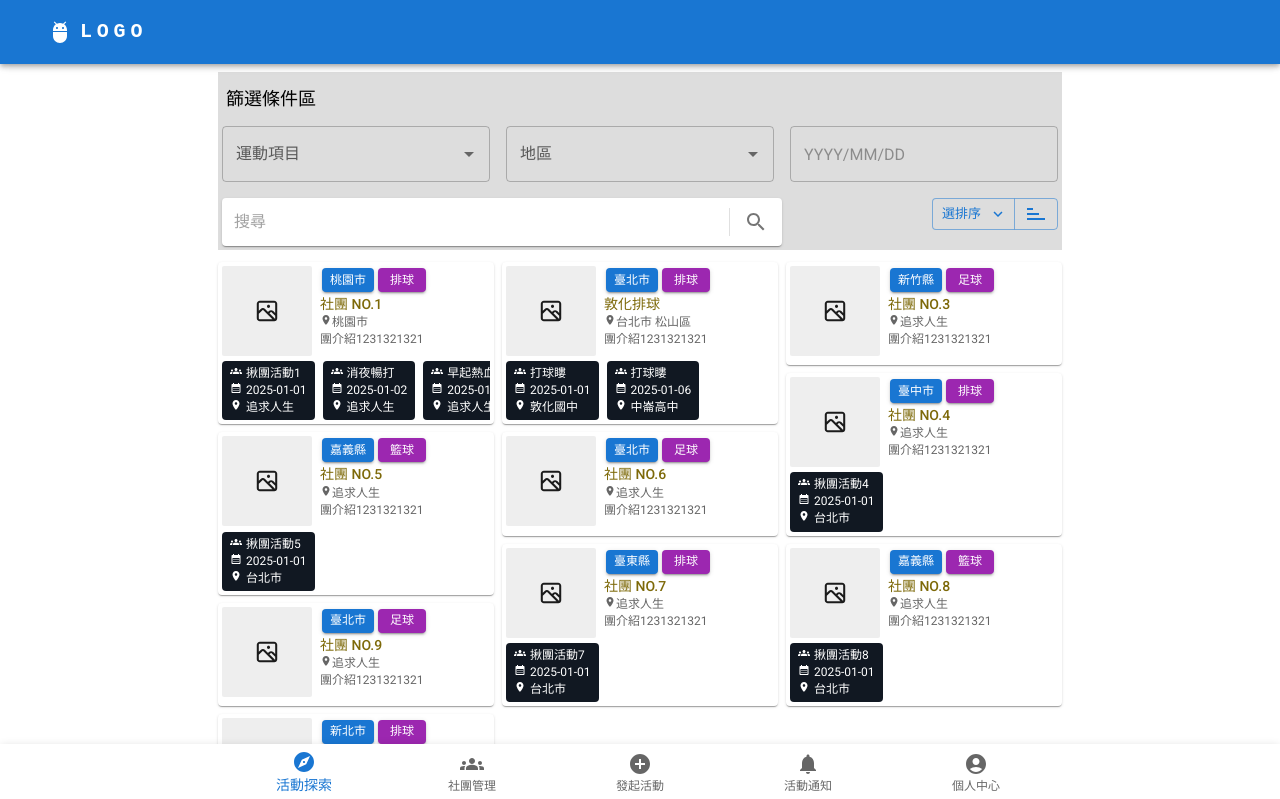
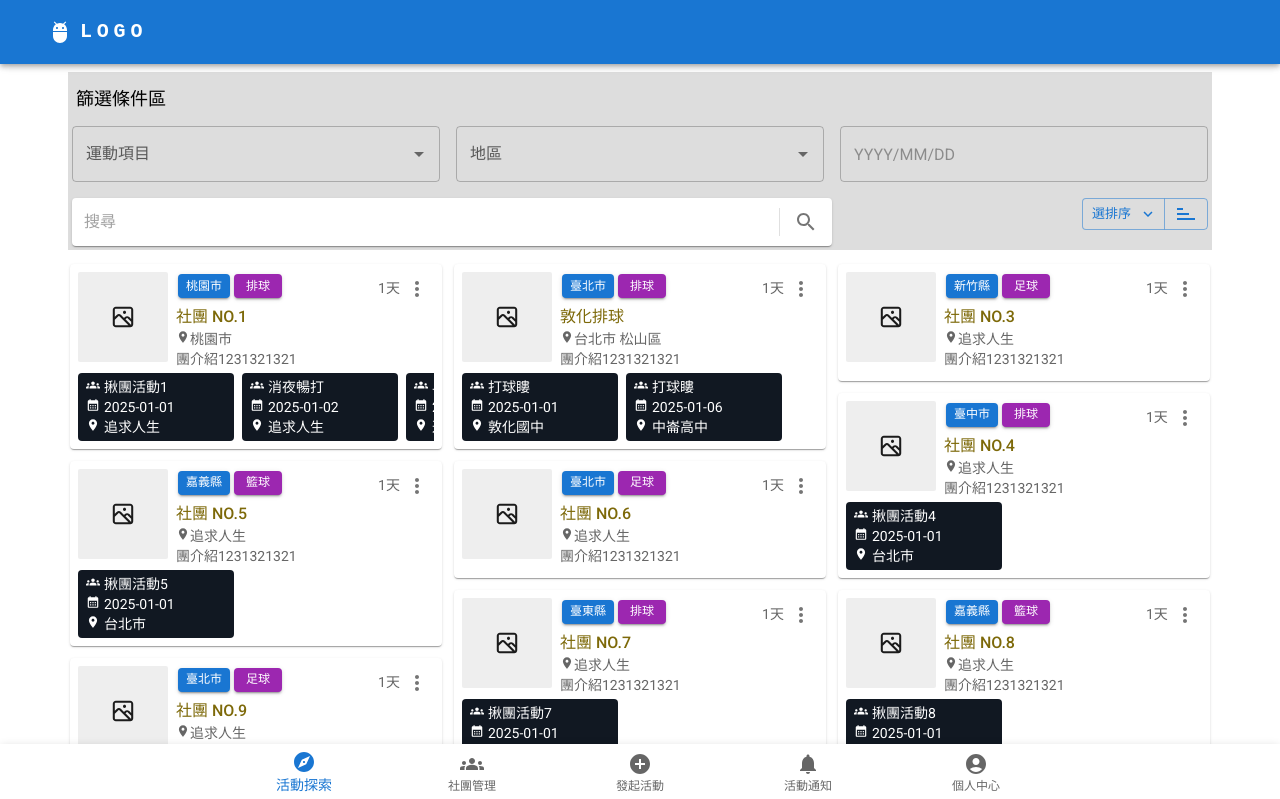
Before and after one commit to fubini108014/sportify, a Next.js app: page /search in a window 1280 px wide. Shown: the top 799 px of the page. Built offline with nearby package versions, Linux system fonts and the light colour scheme; what @mui/material-nextjs would draw is missing.

Commit message:
社團卡片加入一些功能&顯示資訊

```diff
--- a/app/(home)/search/components/SearchList.tsx
+++ b/app/(home)/search/components/SearchList.tsx
@@ -51,12 +51,20 @@ const clubData: Club[] = [
         description: "消夜暢打的描述",
       },
       {
-        id: "2",
+        id: "3",
         name: "早起熱血開打",
         date: "2025-01-05",
         time: "6:00",
         location: "追求人生",
         description: "早起熱血開打的描述",
+      },
+      {
+        id: "4",
+        name: "打打打",
+        date: "2025-01-06",
+        time: "9:00",
+        location: "告四排球館",
+        description: "XXXXXXXX",
       },
     ],
   },
@@ -231,13 +239,12 @@ export const SearchList = () => {
       selectedActivityId: "",
     }));
   };
-  console.log("clubData:", clubData);
+
   return (
-    <Container maxWidth="md">
+    <Container sx={{ padding: "0px 4px" }}>
       <SearchConditions />
-
       <Box sx={{ minHeight: 393 }}>
-        <Masonry sx={{ m: 0 }} columns={{ xs: 1, sm: 2, md: 3 }} spacing={1}>
+        <Masonry sx={{ m: 0 }} columns={{ xs: 1, sm: 2, md: 3 }} spacing={1.5}>
           {clubData.map((club) => (
             <ClubCard
               key={club.id}
--- a/app/(home)/search/components/clubCardComponents/ActivityCard.tsx
+++ b/app/(home)/search/components/clubCardComponents/ActivityCard.tsx
@@ -13,10 +13,11 @@ const ActivityCardWrapper = styled(Box)(() => ({
   padding: "4px 8px",
   margin: "4px",
   cursor: "pointer",
+  minWidth: "140px",
   //width: "100px",
   //height: "46px",
   textAlign: "left",
-  fontSize: "12px",
+  fontSize: "14px",
   whiteSpace: "nowrap",
 }));
 
--- a/app/(home)/search/components/clubCardComponents/ClubCard.tsx
+++ b/app/(home)/search/components/clubCardComponents/ClubCard.tsx
@@ -13,7 +13,7 @@ import { ActivityCard } from "./ActivityCard";
 const ClubCardPaper = styled(Paper)(({ theme }) => ({
   backgroundColor: "#fff",
   ...theme.typography.body2,
-  padding: theme.spacing(0.5),
+  padding: theme.spacing(1),
   //height: 150,
   //margin: theme.spacing(0.5),
   textAlign: "center",
@@ -56,7 +56,7 @@ const ClubCard = (props: ClubCardProps) => {
         direction="row"
         spacing={1}
         justifyContent="start"
-        sx={{ overflowX: "auto" }}
+        sx={{ overflowX: "auto", marginTop: "4px" }}
       >
         {activity.map((activity, idx) => (
           <ActivityCard
--- a/app/(home)/search/components/clubCardComponents/ClubInfo.tsx
+++ b/app/(home)/search/components/clubCardComponents/ClubInfo.tsx
@@ -1,8 +1,20 @@
 import React from "react";
-import { Box } from "@mui/material";
+import {
+  Menu,
+  Box,
+  IconButton,
+  ListItemIcon,
+  MenuItem,
+  Stack,
+  Tooltip,
+} from "@mui/material";
 import { styled } from "@mui/material/styles";
 import BasicTag, { BasicTagProps } from "@/app/components/BasicTag";
 import LocationOnIcon from "@mui/icons-material/LocationOn";
+import MoreVertIcon from "@mui/icons-material/MoreVert";
+import BookmarkIcon from "@mui/icons-material/Bookmark";
+import ShareIcon from "@mui/icons-material/Share";
+import ThumbDownAltIcon from "@mui/icons-material/ThumbDownAlt";
 
 const ClubInfoWrapper = styled("div")(() => ({
   textAlign: "start",
@@ -13,14 +25,15 @@ const ClubInfoBox = styled("div")(() => ({
   "& .title": {
     color: "#7d6909",
     fontWeight: "500",
+    fontSize: "16px",
   },
   "& .location": {
-    fontSize: "12px",
+    fontSize: "14px",
     // "& svg": {
     //   fontSize: "12px",
     // },
   },
-  "& .description": { fontSize: "12px" },
+  "& .description": { fontSize: "14px" },
 }));
 
 interface ClubInfoProps {
@@ -38,9 +51,19 @@ export const ClubInfo = ({
   description,
   location,
 }: ClubInfoProps) => {
+  const [anchorEl, setAnchorEl] = React.useState<null | HTMLElement>(null);
+  const open = Boolean(anchorEl);
+  const handleClick = (event: React.MouseEvent<HTMLElement>) => {
+    setAnchorEl(event.currentTarget);
+  };
+  const handleClose = () => {
+    setAnchorEl(null);
+  };
+
   return (
     <ClubInfoWrapper>
-      <Box>
+      <Stack direction={"row"} justifyContent="space-between">
+        <div>
           {tags.map((tag) => (
             <BasicTag
               key={tag.text}
@@ -50,7 +73,22 @@ export const ClubInfo = ({
               href={tag.href}
             />
           ))}
-      </Box>
+        </div>
+        <div>
+          1天
+          <Tooltip title="更多功能">
+            <IconButton
+              type="button"
+              size="small"
+              //sx={{ p: "10px" }}
+              aria-label="more action"
+              onClick={handleClick}
+            >
+              <MoreVertIcon />
+            </IconButton>
+          </Tooltip>
+        </div>
+      </Stack>
       <ClubInfoBox onClick={onClick}>
         <Box className="title">{title}</Box>
         <Box className="location">
@@ -59,6 +97,63 @@ export const ClubInfo = ({
         </Box>
         <Box className="description">{description}</Box>
       </ClubInfoBox>
+
+      <Menu
+        anchorEl={anchorEl}
+        id="account-menu"
+        open={open}
+        onClose={handleClose}
+        onClick={handleClose}
+        slotProps={{
+          paper: {
+            elevation: 0,
+            sx: {
+              overflow: "visible",
+              filter: "drop-shadow(0px 2px 8px rgba(0,0,0,0.32))",
+              mt: 1.5,
+              "& .MuiAvatar-root": {
+                width: 32,
+                height: 32,
+                ml: -0.5,
+                mr: 1,
+              },
+              "&::before": {
+                content: '""',
+                display: "block",
+                position: "absolute",
+                top: 0,
+                right: 14,
+                width: 10,
+                height: 10,
+                bgcolor: "background.paper",
+                transform: "translateY(-50%) rotate(45deg)",
+                zIndex: 0,
+              },
+            },
+          },
+        }}
+        transformOrigin={{ horizontal: "right", vertical: "top" }}
+        anchorOrigin={{ horizontal: "right", vertical: "bottom" }}
+      >
+        <MenuItem onClick={handleClose}>
+          <ListItemIcon>
+            <ShareIcon fontSize="small" />
+          </ListItemIcon>
+          分享
+        </MenuItem>
+        <MenuItem onClick={handleClose}>
+          <ListItemIcon>
+            <BookmarkIcon fontSize="small" />
+          </ListItemIcon>
+          追蹤
+        </MenuItem>
+        <MenuItem onClick={handleClose}>
+          <ListItemIcon>
+            <ThumbDownAltIcon fontSize="small" />
+          </ListItemIcon>
+          檢舉
+        </MenuItem>
+      </Menu>
     </ClubInfoWrapper>
   );
 };
```
Lines whose indentation alone changed are shown as unchanged.
